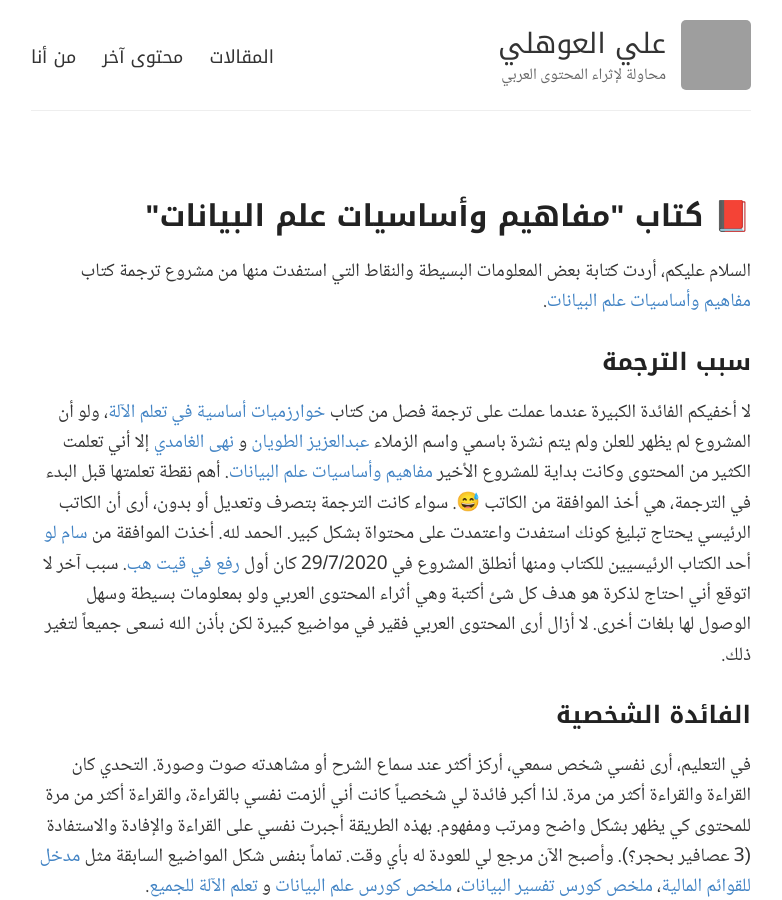
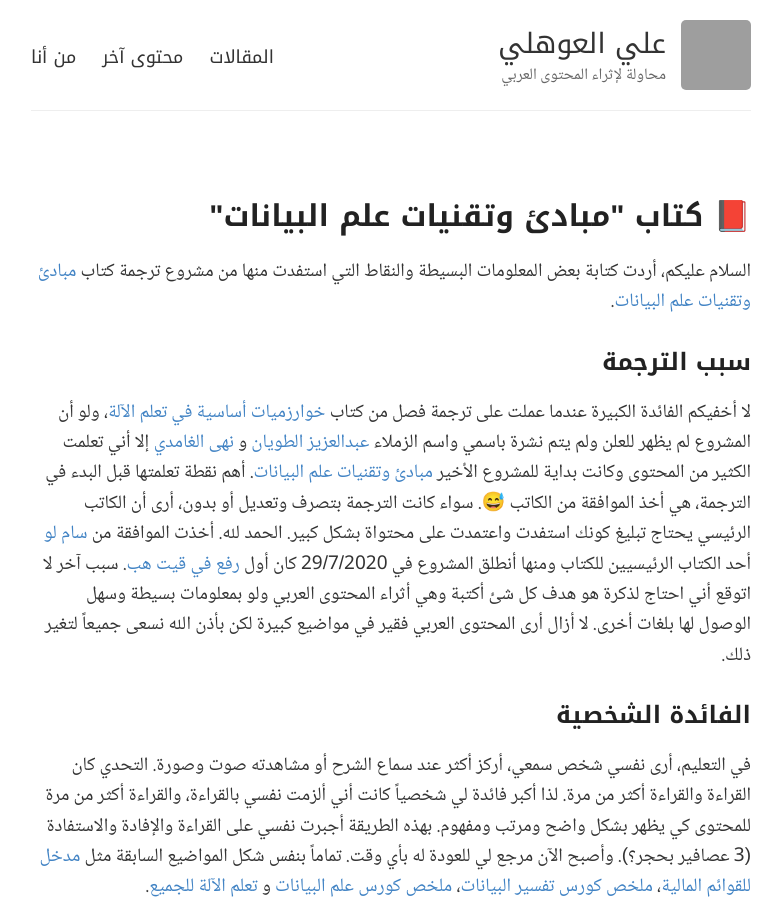
Before and after one commit to alioh/alioh.github.io, a Jekyll site: the page built from _posts/2021-03-23-ds100ar.md, in a window 1280 px wide and 900 px high. Shown: the whole window, without its empty margins (249-1031 px from the left). Built offline with Jekyll 4.4.1, drawn with Linux system fonts in a browser that asks for light colours; grey boxes are pictures that could not be loaded.

Commit message:
wrong title 🤦‍♂️

```diff
--- a/_posts/2021-03-23-ds100ar.md
+++ b/_posts/2021-03-23-ds100ar.md
@@ -1,14 +1,14 @@
 ---
 layout: post
-title: كتاب "مفاهيم وأساسيات علم البيانات"
+title: كتاب "مبادئ وتقنيات علم البيانات"
 icon: 📕
 ---
 
-السلام عليكم، أردت كتابة بعض المعلومات البسيطة والنقاط التي استفدت منها من مشروع ترجمة كتاب [مفاهيم وأساسيات علم البيانات][ds100ar].
+السلام عليكم، أردت كتابة بعض المعلومات البسيطة والنقاط التي استفدت منها من مشروع ترجمة كتاب [مبادئ وتقنيات علم البيانات][ds100ar].
 
 ## سبب الترجمة
 
-لا أخفيكم الفائدة الكبيرة عندما عملت على ترجمة فصل من كتاب [خوارزميات أساسية في تعلم الآلة][100MLBookChapter3]، ولو أن المشروع لم يظهر للعلن ولم يتم نشرة باسمي واسم الزملاء [عبدالعزيز الطويان][abdulaziz] و [نهى الغامدي][nuha] إلا أني تعلمت الكثير من المحتوى وكانت بداية للمشروع الأخير [مفاهيم وأساسيات علم البيانات][ds100ar]. أهم نقطة تعلمتها قبل البدء في الترجمة، هي أخذ الموافقة من الكاتب 😅. سواء كانت الترجمة بتصرف وتعديل أو بدون، أرى أن الكاتب الرئيسي يحتاج تبليغ كونك استفدت واعتمدت على محتواة بشكل كبير. الحمد لله. أخذت الموافقة من [سام لو][sam] أحد الكتاب الرئيسيين للكتاب ومنها أنطلق المشروع في 29/7/2020 كان أول [رفع في قيت هب][firstCommit]. سبب آخر لا اتوقع أني احتاج لذكرة هو هدف كل شئ أكتبة وهي أثراء المحتوى العربي ولو بمعلومات بسيطة وسهل الوصول لها بلغات أخرى. لا أزال أرى المحتوى العربي فقير في مواضيع كبيرة لكن بأذن الله نسعى جميعاً لتغير ذلك.
+لا أخفيكم الفائدة الكبيرة عندما عملت على ترجمة فصل من كتاب [خوارزميات أساسية في تعلم الآلة][100MLBookChapter3]، ولو أن المشروع لم يظهر للعلن ولم يتم نشرة باسمي واسم الزملاء [عبدالعزيز الطويان][abdulaziz] و [نهى الغامدي][nuha] إلا أني تعلمت الكثير من المحتوى وكانت بداية للمشروع الأخير [مبادئ وتقنيات علم البيانات][ds100ar]. أهم نقطة تعلمتها قبل البدء في الترجمة، هي أخذ الموافقة من الكاتب 😅. سواء كانت الترجمة بتصرف وتعديل أو بدون، أرى أن الكاتب الرئيسي يحتاج تبليغ كونك استفدت واعتمدت على محتواة بشكل كبير. الحمد لله. أخذت الموافقة من [سام لو][sam] أحد الكتاب الرئيسيين للكتاب ومنها أنطلق المشروع في 29/7/2020 كان أول [رفع في قيت هب][firstCommit]. سبب آخر لا اتوقع أني احتاج لذكرة هو هدف كل شئ أكتبة وهي أثراء المحتوى العربي ولو بمعلومات بسيطة وسهل الوصول لها بلغات أخرى. لا أزال أرى المحتوى العربي فقير في مواضيع كبيرة لكن بأذن الله نسعى جميعاً لتغير ذلك.
 
 ## الفائدة الشخصية
 
```
